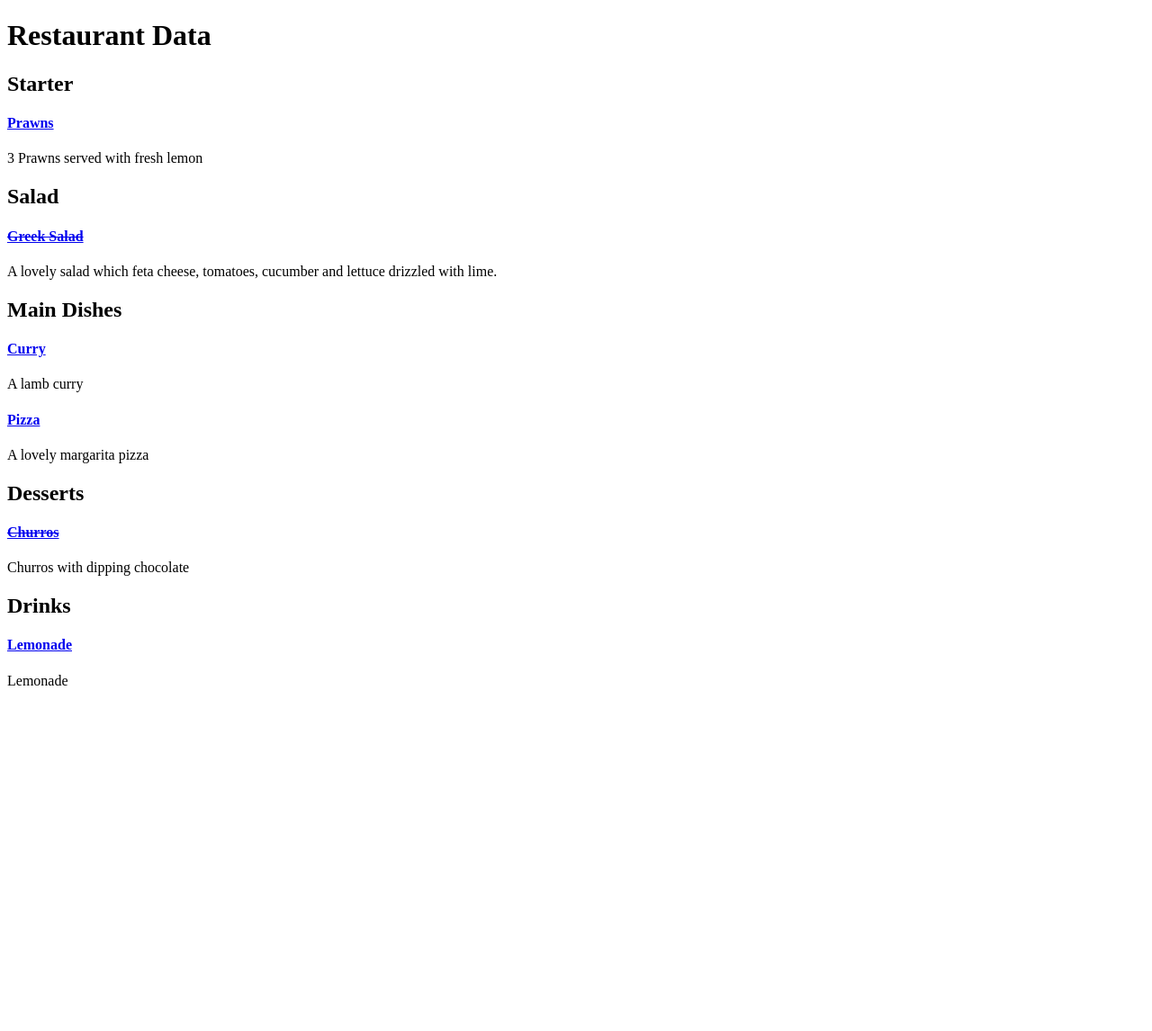
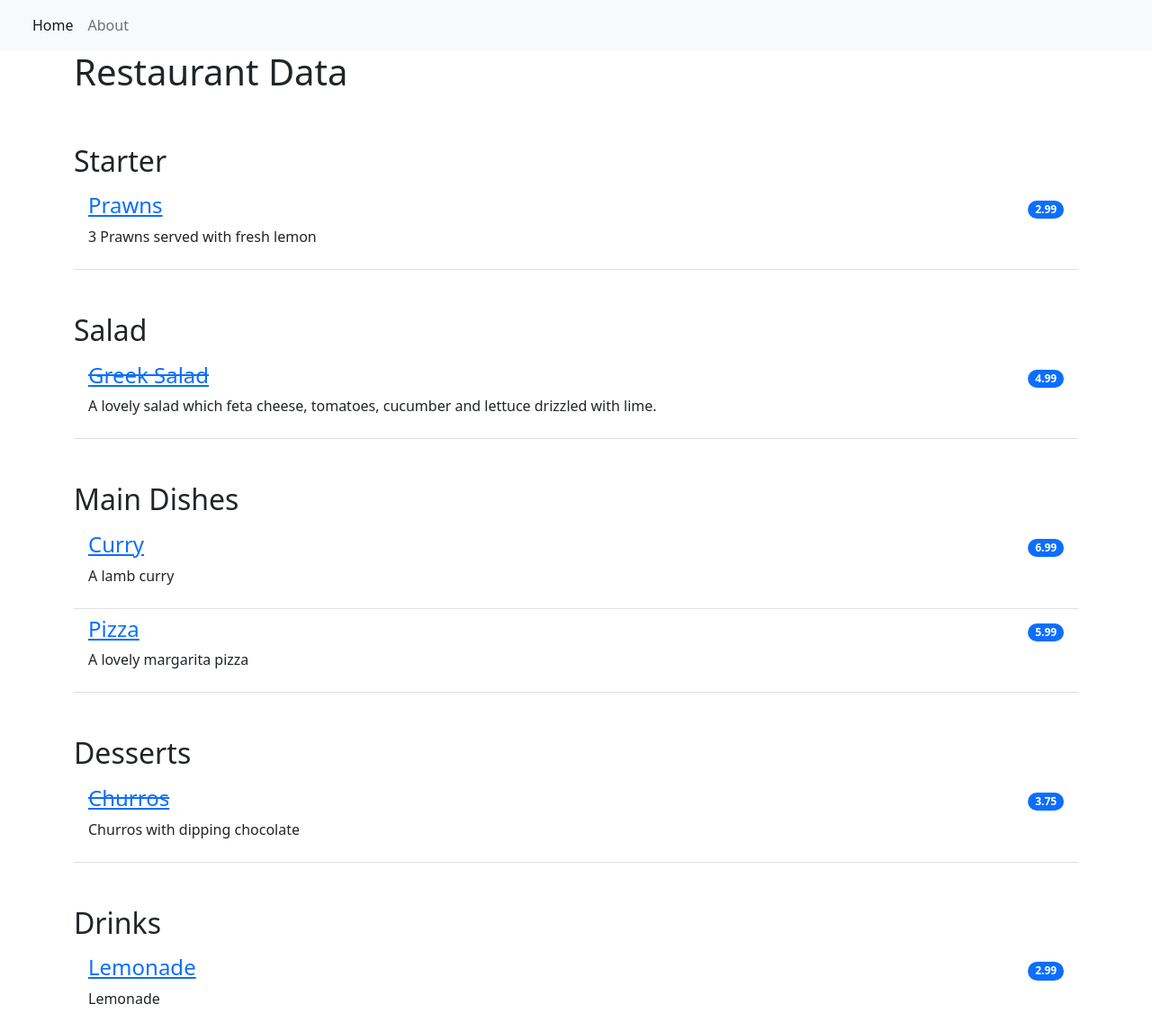
Before and after one commit to abduyus/Restaurant-Menu, a Django app: page / in a window 1280 px wide. Shown: the whole page at 90% size. Before the commit the page ends 762 px from the top, so only its background shows below. Run offline with Django 4.2, Linux system fonts and the light colour scheme; data comes from the database, SQL or seed files in the repository; some libraries are stand-ins or nearby versions.

Commit message:
Adding bootstrap styling (need to get complete)

```diff
--- /dev/null
+++ b/templates/base.html
@@ -0,0 +1,37 @@
+<!DOCTYPE html>
+<html lang="en">
+<head>
+    <meta charset="UTF-8">
+    <meta name="viewport" content="width=device-width, initial-scale=1.0">
+    <link href="https://cdn.jsdelivr.net/npm/bootstrap@5.2.0-betal/dist/css/bootstrap.min.css" rel="stylesheet">
+    <title>Menu Products</title>
+</head>
+<body>
+    <nav class="navbar navbar-expand-lg bg-light">
+        <div class="container-fluid">
+            <a class="navbar-brand" href="#"></a>
+
+            <button class="navbar-toggler" type="button" data-bs-toggle="collapse" data-bs-target="#navbarNavAltMarkup">
+                <span class="navbar-toggler-icon"></span>
+            </button>
+            <div class="collapse navbar-collapse" id="navbarNav">
+                <ul class="navbar-nav">
+                    <li class="nav-item">
+                        <a class="nav-link active" aria-current="page" href="{% url 'home' %}">Home</a>
+                    </li>
+                    <li class="nav-item">
+                        <a class="nav-link" aria-current="page" href="{% url 'home' %}">About</a>
+                    </li>
+                </ul>
+            </div>
+
+        </div>
+    </nav>
+
+    {% block content %}
+    {% endblock content %}
+
+    <script src="https://code.jquery.com/jquery-2.1.3.min.js"></script>
+    <script src="https://cdn.jsdeliver.net/npm/bootstrap@5.2.0-betail/dist/js/bootstrap.bundle.min.js" integrity="sha384-8q4G4c6mzEJN3zVJ+8t9z4g9gX5Q6tFJf6Jhj5g6h1g8XQ+VZ8qOw7s6t+J3UJwL"></script>
+</body>
+</html>
--- a/templates/index.html
+++ b/templates/index.html
@@ -1,25 +1,32 @@
-<!DOCTYPE html>
-    <html lang="en">
-    <head>
-        <meta charset="UTF-8">
-        <meta name="viewport" content="width=device-width, initial-scale=1.0">
-        <title>Document</title>
-    </head>
-    <body>
+{% extends 'base.html' %}
+{% block content %}
+<div class="container">
+    <ul class="list-group list-group-flush">
         <h1>Restaurant Data</h1>
         {% for meal in meals %}
-            <h2>{{ meal.1 }}</h2>
+            <h2 class="pt-5">{{ meal.1 }}</h2>
             {% for row in item_list %}
                 {% if row.meal_type == meal.0 %}
                     {% if row.status == 0 %}
+                    <li class="list-group-item d-flex justify-content-between align-items-center border-0 pb-0">
                         <a href="{% url 'menu_item' row.pk %}"><h4><del>{{ row.meal}}</del></h4></a>
+                        <span class="badge bg-primary rounded-pill">{{ row.price }}</span>
+                    </li>
+                    <li class="list-group-item pt-0">
                         <p>{{ row.description}}</p>
+                    </li>
                     {% else %}
+                    <li class="list-group-item d-flex justify-content-between align-items-center border-0 pb-0">
                         <a href="{% url 'menu_item' row.pk %}"><h4>{{ row.meal}}</h4></a>
-                        <p>{{ row.description}}</p>
+                        <span class="badge bg-primary rounded-pill">{{ row.price }}</span>
+                    </li>
+                    <li class="list-group-item pt-0">
+                    <p>{{ row.description}}</p>
+                    </li>
                     {% endif %}
                 {% endif %}
             {% endfor %}
         {% endfor %}
-    </body>
-</html>
+    </ul>
+</div>
+{% endblock content %}
```
Also changed, not shown: templates/menu_item_detail.html (+6 -11 lines).
